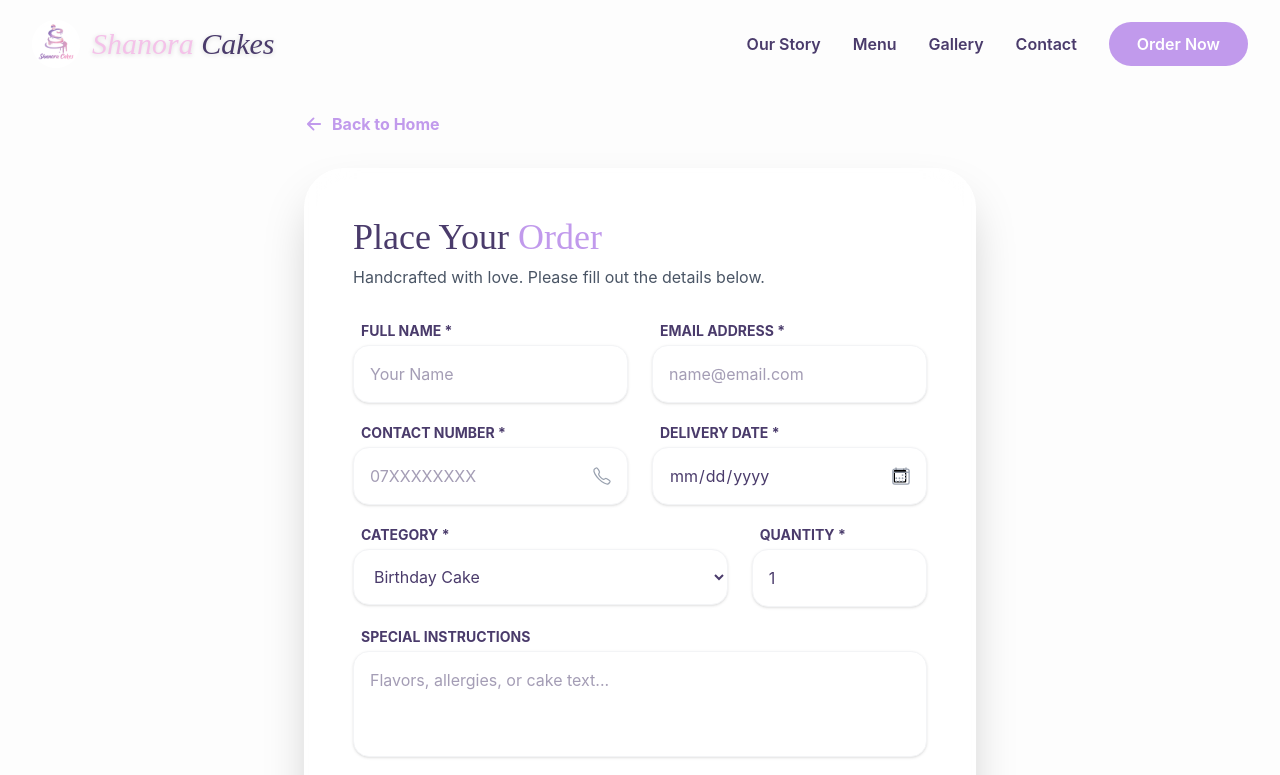
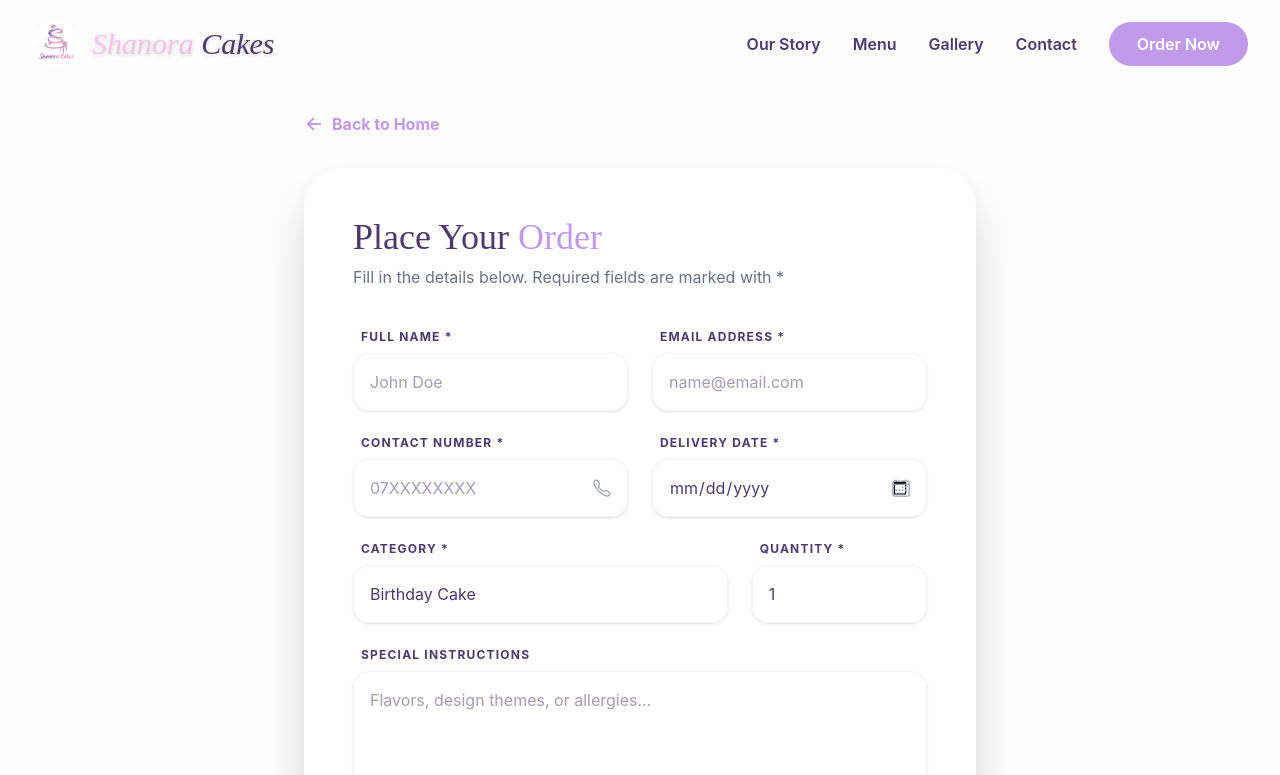
Before and after one commit to AkilaKasun/shanora-cakes-frontend, a React (Vite) app: page /order in a window 1280 px wide. Shown: the top 775 px of the page. Built offline with nearby package versions, Linux system fonts and the light colour scheme.

Commit message:
add .env readme md

```diff
--- a/src/components/OrderPage.jsx
+++ b/src/components/OrderPage.jsx
@@ -1,6 +1,13 @@
 import React, { useState, useRef } from 'react';
 import { motion, AnimatePresence } from 'framer-motion';
-import { IoArrowBackOutline, IoSendOutline, IoCheckmarkCircleOutline, IoCalendarOutline, IoCallOutline, IoAlertCircleOutline } from 'react-icons/io5';
+import {
+  IoArrowBackOutline,
+  IoSendOutline,
+  IoCheckmarkCircleOutline,
+  IoCalendarOutline,
+  IoCallOutline,
+  IoAlertCircleOutline
+} from 'react-icons/io5';
 import { Link } from 'react-router-dom';
 import emailjs from '@emailjs/browser';
 
@@ -8,7 +15,7 @@ const OrderPage = () => {
   const formRef = useRef();
   const [loading, setLoading] = useState(false);
   const [isSent, setIsSent] = useState(false);
-  const [errors, setErrors] = useState({}); // State to track errors
+  const [errors, setErrors] = useState({});
 
   const [formData, setFormData] = useState({
     name: '',
@@ -20,21 +27,24 @@ const OrderPage = () => {
     message: ''
   });
 
+  // Validation Logic
   const validateForm = () => {
     let newErrors = {};
 
-    // Name Validation
-    if (!formData.name.trim()) newErrors.name = "Full name is required";
+    // Name: Required
+    if (!formData.name.trim()) {
+      newErrors.name = "Full name is required";
+    }
 
-    // Email Validation
+    // Email: Required + @ symbol check
     const emailRegex = /^[^\s@]+@[^\s@]+\.[^\s@]+$/;
     if (!formData.email) {
       newErrors.email = "Email address is required";
     } else if (!emailRegex.test(formData.email)) {
-      newErrors.email = "Please enter a valid email (must include @ and .com)";
+      newErrors.email = "Please enter a valid email (e.g. name@mail.com)";
     }
 
-    // Phone Validation (Exactly 10 digits)
+    // Phone: Required + Exactly 10 digits
     const phoneRegex = /^\d{10}$/;
     if (!formData.phone) {
       newErrors.phone = "Contact number is required";
@@ -42,28 +52,32 @@ const OrderPage = () => {
       newErrors.phone = "Phone number must be exactly 10 digits";
     }
 
-    // Date Validation
-    if (!formData.orderDate) newErrors.orderDate = "Please select a delivery date";
+    // Date: Required
+    if (!formData.orderDate) {
+      newErrors.orderDate = "Please select a delivery date";
+    }
 
-    // Quantity Validation
-    if (formData.quantity < 1) newErrors.quantity = "Quantity must be at least 1";
+    // Quantity: Minimum 1
+    if (formData.quantity < 1) {
+      newErrors.quantity = "Quantity must be 1 or more";
+    }
 
     setErrors(newErrors);
-    return Object.keys(newErrors).length === 0; // Returns true if no errors
+    return Object.keys(newErrors).length === 0;
   };
 
   const sendEmail = (e) => {
     e.preventDefault();
 
-    // Run validation before sending
     if (!validateForm()) return;
 
     setLoading(true);
 
-    const SERVICE_ID = "service_fdkvhok";
-    const ADMIN_TEMPLATE_ID = "template_x8og9ls";
-    const CUSTOMER_TEMPLATE_ID = "template_amlvib4";
-    const PUBLIC_KEY = "AGqzetc_qDMbu3hkP";
+    // Securely accessing keys from .env
+    const SERVICE_ID = import.meta.env.VITE_EMAIL_SERVICE_ID;
+    const ADMIN_TEMPLATE_ID = import.meta.env.VITE_EMAIL_ADMIN_TEMPLATE_ID;
+    const CUSTOMER_TEMPLATE_ID = import.meta.env.VITE_EMAIL_CUSTOMER_TEMPLATE_ID;
+    const PUBLIC_KEY = import.meta.env.VITE_EMAIL_PUBLIC_KEY;
 
     const adminEmail = emailjs.send(SERVICE_ID, ADMIN_TEMPLATE_ID, formData, PUBLIC_KEY);
     const customerEmail = emailjs.send(SERVICE_ID, CUSTOMER_TEMPLATE_ID, formData, PUBLIC_KEY);
@@ -72,111 +86,143 @@ const OrderPage = () => {
       .then(() => {
         setLoading(false);
         setIsSent(true);
-        setFormData({ name: '', email: '', phone: '', cakeType: 'Birthday Cake', quantity: 1, orderDate: '', message: '' });
+        // Clear form after success
+        setFormData({
+          name: '', email: '', phone: '',
+          cakeType: 'Birthday Cake', quantity: 1,
+          orderDate: '', message: ''
+        });
         setErrors({});
       })
       .catch((error) => {
         setLoading(false);
-        alert("Oops! Something went wrong. Please try again.");
-        console.error("Email Error:", error);
+        alert("Oops! Something went wrong. Please check your internet and try again.");
+        console.error("EmailJS Error:", error);
       });
   };
 
-  // Helper component for error messages
-  const ErrorMsg = ({ msg }) => (
+  // Reusable Error Component
+  const ErrorLabel = ({ msg }) => (
     <motion.span
-      initial={{ opacity: 0, y: -10 }}
-      animate={{ opacity: 1, y: 0 }}
-      className="text-red-500 text-xs font-bold mt-1 ml-2 flex items-center gap-1"
+      initial={{ opacity: 0, x: -5 }}
+      animate={{ opacity: 1, x: 0 }}
+      className="text-red-500 text-[11px] font-bold mt-1 ml-2 flex items-center gap-1 italic"
     >
-      <IoAlertCircleOutline /> {msg}
+      <IoAlertCircleOutline size={14} /> {msg}
     </motion.span>
   );
 
   return (
-    <div className="min-h-screen bg-base-light pt-28 pb-12 px-6 relative overflow-hidden">
+    <div className="min-h-screen bg-base-light pt-28 pb-12 px-6 relative overflow-hidden font-sans">
+      {/* Decorative Glows */}
+      <div className="absolute top-[-10%] right-[-10%] w-96 h-96 bg-shanora-pink/15 blur-[120px] rounded-full -z-10"></div>
+      <div className="absolute bottom-[-10%] left-[-10%] w-96 h-96 bg-shanora-purple/15 blur-[120px] rounded-full -z-10"></div>
+
       <div className="container mx-auto max-w-2xl">
-        <Link to="/" className="flex items-center gap-2 text-shanora-purple font-bold mb-8 hover:text-shanora-pink transition">
-          <IoArrowBackOutline size={20} /> Back to Home
+        <Link to="/" className="flex items-center gap-2 text-shanora-purple font-bold mb-8 hover:text-shanora-pink transition group">
+          <IoArrowBackOutline className="group-hover:-translate-x-1 transition-transform" size={20} /> Back to Home
         </Link>
 
-        <motion.div className="bg-white/70 backdrop-blur-xl border border-white/40 p-8 md:p-12 rounded-[40px] shadow-2xl relative overflow-hidden">
-          {isSent && (
-            <motion.div initial={{ opacity: 0 }} animate={{ opacity: 1 }} className="absolute inset-0 bg-white/95 z-50 flex flex-col items-center justify-center text-center p-10">
-              <IoCheckmarkCircleOutline className="text-shanora-purple text-8xl mb-4" />
-              <h2 className="text-3xl font-title text-shanora-dark text-shanora-pink">Order Received!</h2>
-              <p className="text-gray-600 mt-4 text-lg">We'll be in touch shortly to confirm your sweet treats.</p>
-              <button onClick={() => setIsSent(false)} className="mt-8 bg-shanora-purple text-white px-8 py-3 rounded-full font-bold hover:bg-shanora-pink transition">Place Another Order</button>
-            </motion.div>
-          )}
+        <motion.div
+          initial={{ opacity: 0, y: 30 }}
+          animate={{ opacity: 1, y: 0 }}
+          className="bg-white/80 backdrop-blur-2xl border border-white/50 p-8 md:p-12 rounded-[40px] shadow-2xl relative overflow-hidden"
+        >
+          {/* Success Overlay */}
+          <AnimatePresence>
+            {isSent && (
+              <motion.div
+                initial={{ opacity: 0 }}
+                animate={{ opacity: 1 }}
+                exit={{ opacity: 0 }}
+                className="absolute inset-0 bg-white/95 z-50 flex flex-col items-center justify-center text-center p-10"
+              >
+                <IoCheckmarkCircleOutline className="text-shanora-purple text-9xl mb-4" />
+                <h2 className="text-4xl font-title text-shanora-dark">Sweet Success!</h2>
+                <p className="text-gray-600 mt-4 text-lg max-w-md">
+                  Your order has been sent to our kitchen. Check your email for confirmation!
+                </p>
+                <button
+                  onClick={() => setIsSent(false)}
+                  className="mt-10 bg-shanora-purple text-white px-10 py-4 rounded-full font-bold hover:bg-shanora-pink transition shadow-lg"
+                >
+                  Place Another Order
+                </button>
+              </motion.div>
+            )}
+          </AnimatePresence>
 
           <h1 className="text-4xl font-title text-shanora-dark mb-2">Place Your <span className="text-shanora-purple">Order</span></h1>
-          <p className="text-gray-600 mb-8 font-sans">Handcrafted with love. Please fill out the details below.</p>
+          <p className="text-gray-500 mb-10">Fill in the details below. Required fields are marked with *</p>
 
-          <form ref={formRef} onSubmit={sendEmail} className="space-y-5" noValidate>
+          <form ref={formRef} onSubmit={sendEmail} className="space-y-6" noValidate>
 
-            {/* Name & Email Row */}
+            {/* Full Name & Email */}
             <div className="grid grid-cols-1 md:grid-cols-2 gap-6">
               <div className="flex flex-col">
-                <label className="font-bold text-shanora-dark ml-2 text-sm uppercase mb-1">Full Name *</label>
+                <label className="font-bold text-shanora-dark ml-2 text-xs uppercase tracking-widest mb-2">Full Name *</label>
                 <input
                   type="text"
-                  placeholder="Your Name"
-                  className={`bg-white border ${errors.name ? 'border-red-400 ring-1 ring-red-100' : 'border-gray-100'} p-4 rounded-2xl focus:ring-2 focus:ring-shanora-purple outline-none transition shadow-sm`}
+                  placeholder="John Doe"
+                  className={`bg-white/50 border ${errors.name ? 'border-red-400 ring-2 ring-red-50' : 'border-gray-100'} p-4 rounded-2xl focus:ring-2 focus:ring-shanora-purple outline-none transition shadow-sm`}
                   value={formData.name}
                   onChange={(e) => setFormData({...formData, name: e.target.value})}
                 />
-                {errors.name && <ErrorMsg msg={errors.name} />}
+                {errors.name && <ErrorLabel msg={errors.name} />}
               </div>
               <div className="flex flex-col">
-                <label className="font-bold text-shanora-dark ml-2 text-sm uppercase mb-1">Email Address *</label>
+                <label className="font-bold text-shanora-dark ml-2 text-xs uppercase tracking-widest mb-2">Email Address *</label>
                 <input
                   type="email"
                   placeholder="name@email.com"
-                  className={`bg-white border ${errors.email ? 'border-red-400 ring-1 ring-red-100' : 'border-gray-100'} p-4 rounded-2xl focus:ring-2 focus:ring-shanora-purple outline-none transition shadow-sm`}
+                  className={`bg-white/50 border ${errors.email ? 'border-red-400 ring-2 ring-red-50' : 'border-gray-100'} p-4 rounded-2xl focus:ring-2 focus:ring-shanora-purple outline-none transition shadow-sm`}
                   value={formData.email}
                   onChange={(e) => setFormData({...formData, email: e.target.value})}
                 />
-                {errors.email && <ErrorMsg msg={errors.email} />}
+                {errors.email && <ErrorLabel msg={errors.email} />}
               </div>
             </div>
 
-            {/* Phone & Date Row */}
+            {/* Phone & Date */}
             <div className="grid grid-cols-1 md:grid-cols-2 gap-6">
               <div className="flex flex-col">
-                <label className="font-bold text-shanora-dark ml-2 text-sm uppercase mb-1">Contact Number *</label>
+                <label className="font-bold text-shanora-dark ml-2 text-xs uppercase tracking-widest mb-2">Contact Number *</label>
                 <div className="relative">
                   <input
                     type="tel"
                     placeholder="07XXXXXXXX"
-                    className={`w-full bg-white border ${errors.phone ? 'border-red-400 ring-1 ring-red-100' : 'border-gray-100'} p-4 rounded-2xl focus:ring-2 focus:ring-shanora-purple outline-none transition shadow-sm`}
+                    className={`w-full bg-white/50 border ${errors.phone ? 'border-red-400 ring-2 ring-red-50' : 'border-gray-100'} p-4 rounded-2xl focus:ring-2 focus:ring-shanora-purple outline-none transition shadow-sm`}
                     value={formData.phone}
                     onChange={(e) => setFormData({...formData, phone: e.target.value})}
                   />
                   <IoCallOutline className="absolute right-4 top-1/2 -translate-y-1/2 text-gray-400" size={20} />
                 </div>
-                {errors.phone && <ErrorMsg msg={errors.phone} />}
+                {errors.phone && <ErrorLabel msg={errors.phone} />}
               </div>
               <div className="flex flex-col">
-                <label className="font-bold text-shanora-dark ml-2 text-sm uppercase mb-1">Delivery Date *</label>
+                <label className="font-bold text-shanora-dark ml-2 text-xs uppercase tracking-widest mb-2">Delivery Date *</label>
                 <div className="relative">
                   <input
                     type="date"
-                    className={`w-full bg-white border ${errors.orderDate ? 'border-red-400 ring-1 ring-red-100' : 'border-gray-100'} p-4 rounded-2xl focus:ring-2 focus:ring-shanora-purple outline-none transition shadow-sm`}
+                    className={`w-full bg-white/50 border ${errors.orderDate ? 'border-red-400 ring-2 ring-red-50' : 'border-gray-100'} p-4 rounded-2xl focus:ring-2 focus:ring-shanora-purple outline-none transition shadow-sm`}
                     value={formData.orderDate}
                     onChange={(e) => setFormData({...formData, orderDate: e.target.value})}
                   />
                   <IoCalendarOutline className="absolute right-4 top-1/2 -translate-y-1/2 text-gray-400 pointer-events-none" size={20} />
                 </div>
-                {errors.orderDate && <ErrorMsg msg={errors.orderDate} />}
+                {errors.orderDate && <ErrorLabel msg={errors.orderDate} />}
               </div>
             </div>
 
-            {/* Category & Quantity Row */}
+            {/* Category & Quantity */}
             <div className="grid grid-cols-1 md:grid-cols-3 gap-6">
               <div className="md:col-span-2 flex flex-col">
-                <label className="font-bold text-shanora-dark ml-2 text-sm uppercase mb-1">Category *</label>
-                <select className="bg-white border border-gray-100 p-4 rounded-2xl focus:ring-2 focus:ring-shanora-purple outline-none cursor-pointer shadow-sm" value={formData.cakeType} onChange={(e) => setFormData({...formData, cakeType: e.target.value})}>
+                <label className="font-bold text-shanora-dark ml-2 text-xs uppercase tracking-widest mb-2">Category *</label>
+                <select
+                  className="bg-white/50 border border-gray-100 p-4 rounded-2xl focus:ring-2 focus:ring-shanora-purple outline-none cursor-pointer shadow-sm appearance-none"
+                  value={formData.cakeType}
+                  onChange={(e) => setFormData({...formData, cakeType: e.target.value})}
+                >
                   <option value="Birthday Cake">Birthday Cake</option>
                   <option value="Anniversary Cake">Anniversary Cake</option>
                   <option value="Cupcakes (Set)">Cupcakes (Set)</option>
@@ -186,25 +232,47 @@ const OrderPage = () => {
                 </select>
               </div>
               <div className="flex flex-col">
-                <label className="font-bold text-shanora-dark ml-2 text-sm uppercase mb-1">Quantity *</label>
+                <label className="font-bold text-shanora-dark ml-2 text-xs uppercase tracking-widest mb-2">Quantity *</label>
                 <input
                   type="number"
                   min="1"
-                  className={`bg-white border ${errors.quantity ? 'border-red-400 ring-1 ring-red-100' : 'border-gray-100'} p-4 rounded-2xl focus:ring-2 focus:ring-shanora-purple outline-none shadow-sm`}
+                  className={`bg-white/50 border ${errors.quantity ? 'border-red-400 ring-2 ring-red-50' : 'border-gray-100'} p-4 rounded-2xl focus:ring-2 focus:ring-shanora-purple outline-none shadow-sm`}
                   value={formData.quantity}
                   onChange={(e) => setFormData({...formData, quantity: e.target.value})}
                 />
-                {errors.quantity && <ErrorMsg msg={errors.quantity} />}
+                {errors.quantity && <ErrorLabel msg={errors.quantity} />}
               </div>
             </div>
 
+            {/* Message */}
             <div className="flex flex-col">
-              <label className="font-bold text-shanora-dark ml-2 text-sm uppercase mb-1">Special Instructions</label>
-              <textarea rows="3" placeholder="Flavors, allergies, or cake text..." className="bg-white border border-gray-100 p-4 rounded-2xl focus:ring-2 focus:ring-shanora-purple outline-none transition resize-none shadow-sm" value={formData.message} onChange={(e) => setFormData({...formData, message: e.target.value})}></textarea>
+              <label className="font-bold text-shanora-dark ml-2 text-xs uppercase tracking-widest mb-2">Special Instructions</label>
+              <textarea
+                rows="4"
+                placeholder="Flavors, design themes, or allergies..."
+                className="bg-white/50 border border-gray-100 p-4 rounded-2xl focus:ring-2 focus:ring-shanora-purple outline-none transition resize-none shadow-sm"
+                value={formData.message}
+                onChange={(e) => setFormData({...formData, message: e.target.value})}
+              ></textarea>
             </div>
 
-            <button disabled={loading} type="submit" className={`w-full ${loading ? 'bg-gray-400' : 'bg-shanora-purple'} text-white py-5 rounded-2xl font-bold text-xl flex items-center justify-center gap-3 hover:bg-shanora-pink transition-all shadow-lg active:scale-95`}>
-              {loading ? "Processing..." : "Confirm My Order"} <IoSendOutline />
+            {/* Submit Button */}
+            <button
+              disabled={loading}
+              type="submit"
+              className={`w-full relative overflow-hidden ${loading ? 'bg-gray-400 cursor-not-allowed' : 'bg-shanora-purple hover:bg-shanora-pink'} text-white py-5 rounded-2xl font-bold text-xl flex items-center justify-center gap-3 transition-all shadow-xl active:scale-95`}
+            >
+              {loading ? (
+                <span className="flex items-center gap-3">
+                  <svg className="animate-spin h-5 w-5 text-white" xmlns="http://www.w3.org/2000/svg" fill="none" viewBox="0 0 24 24">
+                    <circle className="opacity-25" cx="12" cy="12" r="10" stroke="currentColor" strokeWidth="4"></circle>
+                    <path className="opacity-75" fill="currentColor" d="M4 12a8 8 0 018-8V0C5.373 0 0 5.373 0 12h4zm2 5.291A7.962 7.962 0 014 12H0c0 3.042 1.135 5.824 3 7.938l3-2.647z"></path>
+                  </svg>
+                  Processing...
+                </span>
+              ) : (
+                <>Confirm My Order <IoSendOutline /></>
+              )}
             </button>
           </form>
         </motion.div>
```
Also changed, not shown: 2 other files (tests, documents, lock files or other folders).
